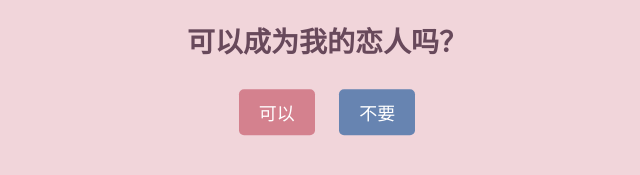
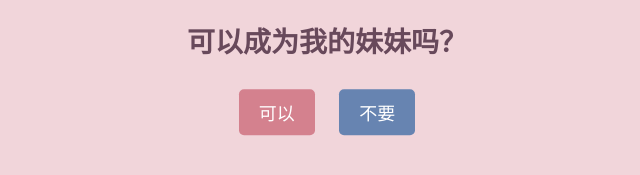
Before and after one commit to songcup/tangtang-love, a plain HTML site: page index.html in a window 1280 px wide. Shown: the part 429-604 px from the top of the page, 313-953 px from the left. Drawn offline with Linux system fonts and the light colour scheme.

Commit message:
cousin.html

```diff
--- a/index.html
+++ b/index.html
@@ -3,13 +3,13 @@
 <head>
     <meta charset="UTF-8">
     <meta name="viewport" content="width=device-width, initial-scale=1.0">
-    <title>可以成为我的恋人吗？</title>
+    <title>可以成为我的妹妹吗？</title>
     <link rel="stylesheet" href="style.css">
 </head>
 <body>
     <div class="container">
         <img id="mainImage" src="images/heart.png" alt="爱心">
-        <h1 id="question">可以成为我的恋人吗？</h1>
+        <h1 id="question">可以成为我的妹妹吗？</h1>
         <div class="buttons">
             <button id="yes">可以</button>
             <button id="no">不要</button>
```
